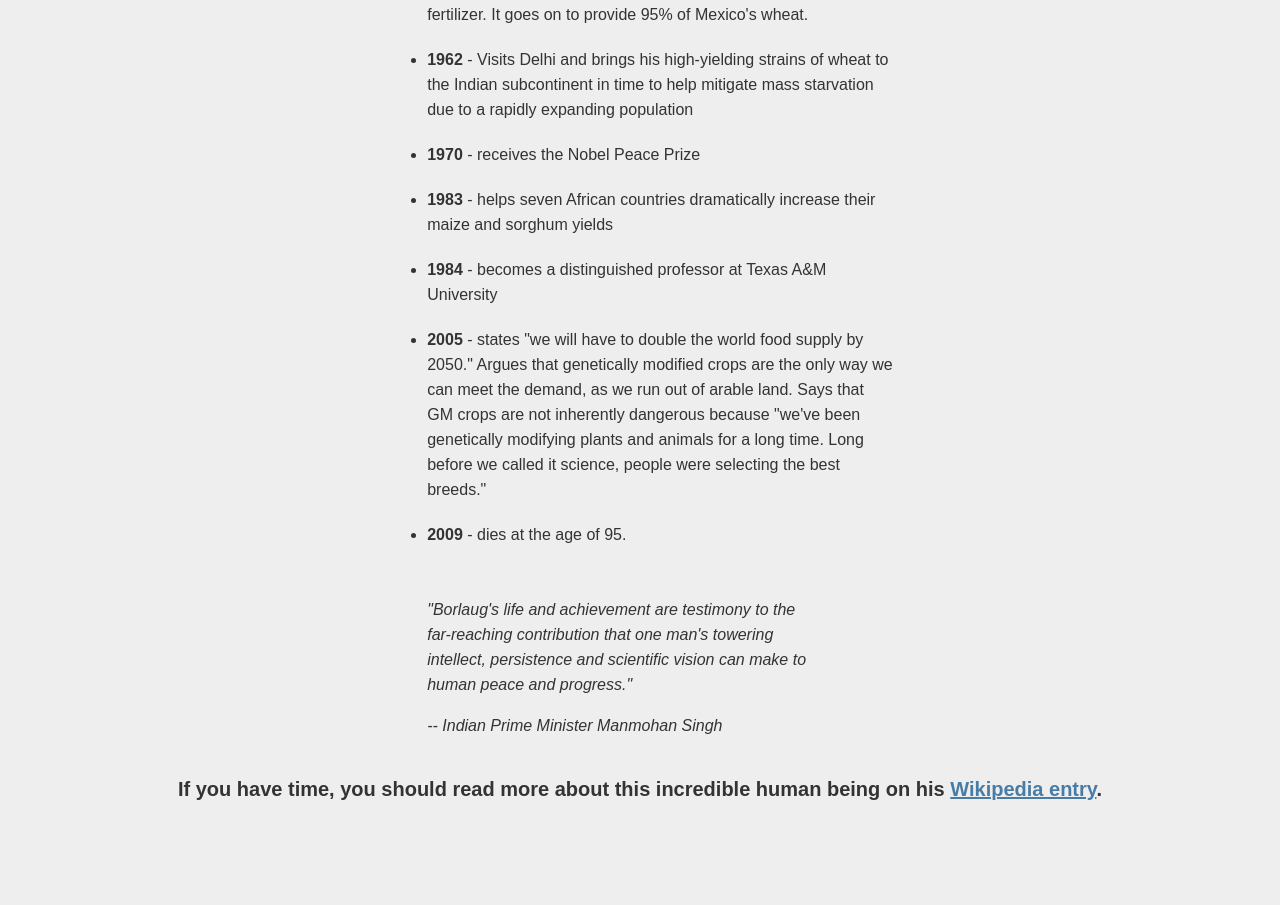
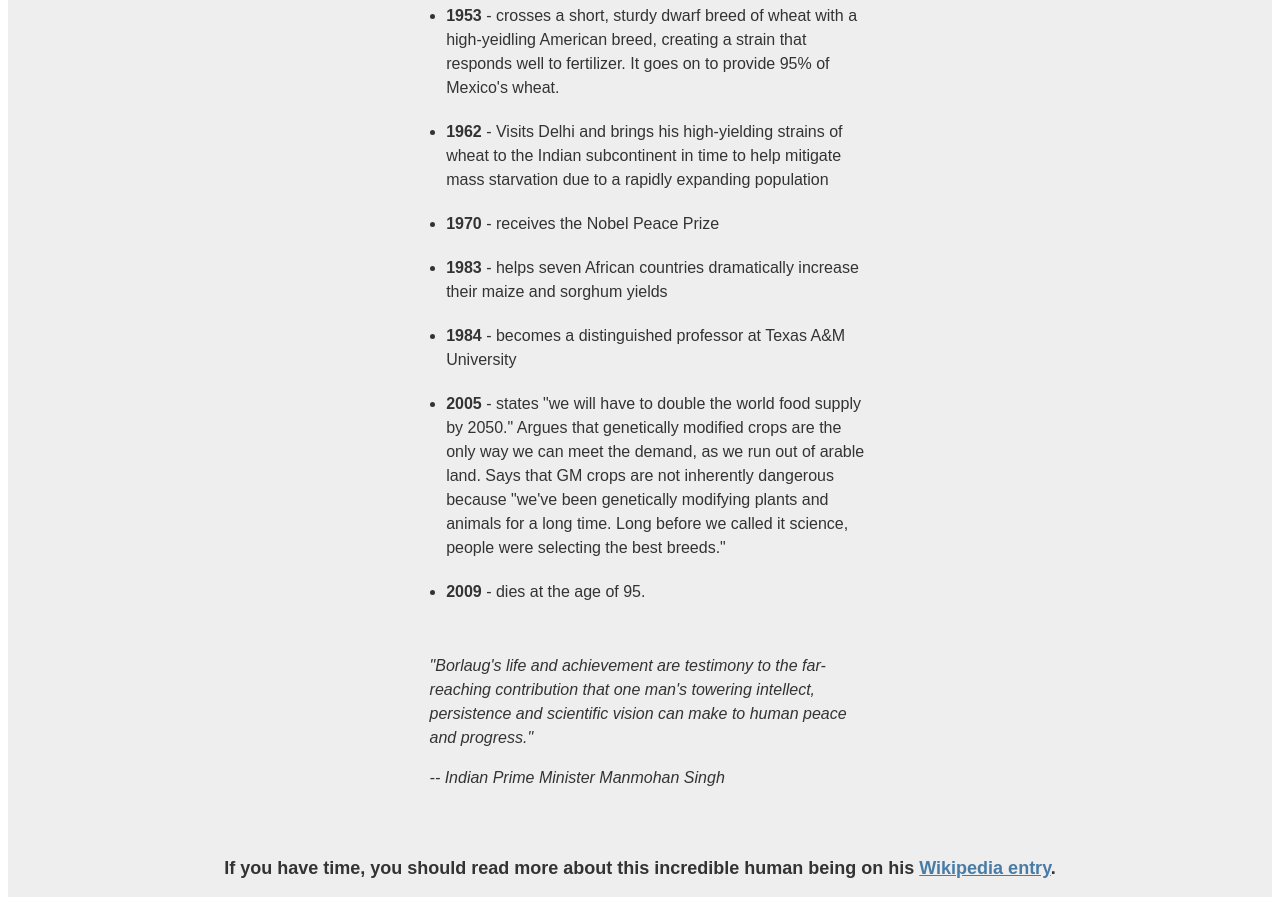
Before and after one commit to GloriaSekyere/freeCodeCamp-RWD, a plain HTML site: page Responsive Web Design Projects/Build a Tribute Page/index.html in a window 1280 px wide. Shown: the part 1739-2644 px from the top of the page. Before the commit the page ends 2560 px from the top, so only its background shows below. Drawn offline with Linux system fonts and the light colour scheme.

Commit message:
Improvements to source code

```diff
--- a/Responsive Web Design Projects/Build a Tribute Page/index.css
+++ b/Responsive Web Design Projects/Build a Tribute Page/index.css
@@ -1,41 +1,58 @@
-body {
-  color: #333333;
-  background-color: #EEEEEE;
-  font-family: sans-serif;
+/* entire page */
+#main {
+    display: flex;
+    flex-direction: column;
+
+    color: #333333;
+    background-color: #EEEEEE;
+    font-family: sans-serif;
 }
-.header {
+
+/* header section */
+#header {
     text-align: center;
-    padding-bottom: 5px;
 }
+#header h1 {
+    font-size: 40px;
+}
+
+/* image section */
 #img-div {
     width: 98%;
     margin: auto;
     background-color: #FFFFFF;
     text-align: center;
-    padding: 6px;
 }
+#img {
+    max-width: 100%;
+    height: auto;
+}
+
+/* tribute info section */
 #tribute-info {
-    width: 40%;
     margin: auto;
-    margin-bottom: 40px;
+    width: 37%;
 }
-#tribute-info ul {
-    margin-bottom: 40px;
+#tribute-info h2 {
+    text-align: center;
+    font-size: 18px;
+    margin: 50px 0;
 }
-#tribute-info ul li {
-    line-height: 25px;
-    padding-top: 10px;
-    padding-bottom: 10px;
+#tribute-info li {
+    margin-bottom: 20px;
+    line-height: 1.5;
 }
 #tribute-info blockquote {
-    line-height: 25px;
-    width: 75%;
+    width: 90%;
+    margin: 50px auto;
+    line-height: 1.5;
 }
-.footer {
+
+/* link section */
+#footer {
     text-align: center;
-    font-size: 20px;
-    margin-bottom: 15px;
+    font-size: 18px;
 }
-.footer a {
+#tribute-link {
     color: #487CA6;
 }
--- a/Responsive Web Design Projects/Build a Tribute Page/index.html
+++ b/Responsive Web Design Projects/Build a Tribute Page/index.html
@@ -8,20 +8,24 @@
     <title>FCC: Tribute Page</title>
 </head>
 <body>
+
     <div id="main">
-  <div class="header">
+
+      <div id="header">
         <h1 id="title">Dr. Norman Borlaug</h1>
         <p>The man who saved a billion lives</p>
       </div>
 
+
       <div id="img-div">
-    <img id="img" src="img.jpeg" alt="Dr. Borlaug and associates." style="">
+        <img id="img" src="img.jpeg" alt="Dr. Borlaug and associates">
         <p id="img-caption">Dr. Norman Borlaug, third from the left, trains biologists in Mexico on how to increase wheat yields - part of his life-long war on hunger.
         </p>
       </div>
 
+
       <div id="tribute-info">
-    <h2><center>Here's a time line of Dr. Borlaug's life:</center></h2>
+        <h2>Here's a time line of Dr. Borlaug's life:</h2>
         <ul>
         <li><b>1914</b> - Born in Cresco, Iowa</li>
         <li><b>1933</b> - Leaves his family's farm to attend the University of Minnesota, thanks to a Depression era program known as the "National Youth Administration"</li>
@@ -46,11 +50,13 @@
         </i></blockquote>
       </div>
 
-  <div class="footer">
+
+      <div id="footer">
         <p><b>If you have time, you should read more about this incredible human being on his
         <a id = "tribute-link" target="_blank" href="https://en.wikipedia.org/wiki/Norman_Borlaug">Wikipedia entry</a>.</b></p>
       </div>
 
   </div>
+
 </body>
 </html>
```
Lines whose indentation alone changed are shown as unchanged.
